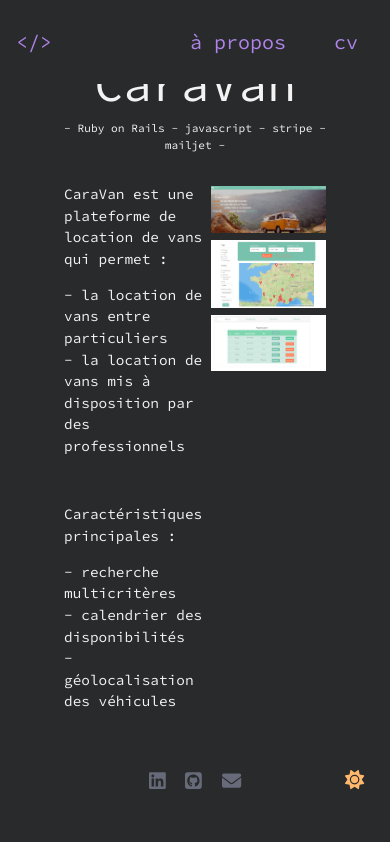
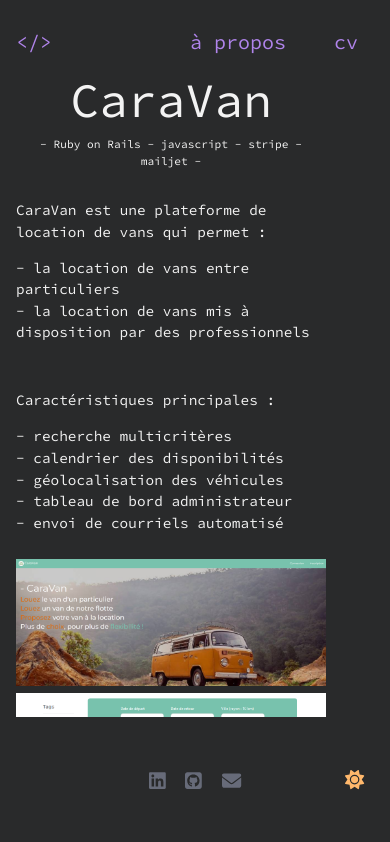
Before and after one commit to Sojabio/Portfolio, a React (Vite) app: page /projects/caravan in a window 390 px wide. Shown: the top 842 px of the page. Built offline with nearby package versions, Linux system fonts and the light colour scheme; no server answers.

Commit message:
project responsive

```diff
--- a/src/pages/projects/caravan.css
+++ b/src/pages/projects/caravan.css
@@ -55,3 +55,26 @@ span{
   display: block;
   margin: 0 auto;
 }
+
+@media (max-width: 768px) {
+  .project-container {
+    font-size: 0.7rem;
+    grid-template-columns: 1fr;
+    margin-top: 1rem;
+    margin-left: -3rem;
+    text-align: center;
+
+  }
+
+  .project-columns {
+    display: flex;
+    flex-direction: column;
+  }
+
+  .right-column {
+    margin-top: 1rem;
+    text-align: center;
+    max-height: unset;
+    overflow-y: unset;
+  }
+}
```
